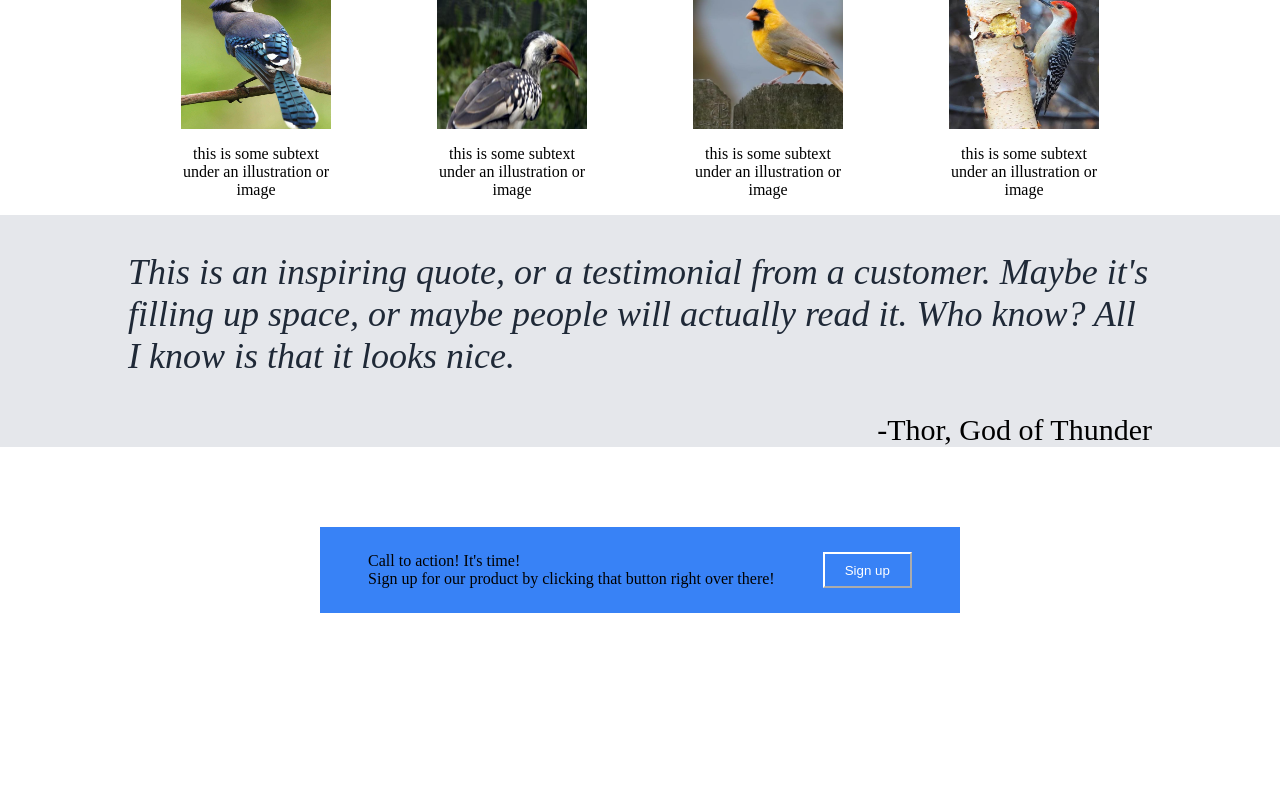
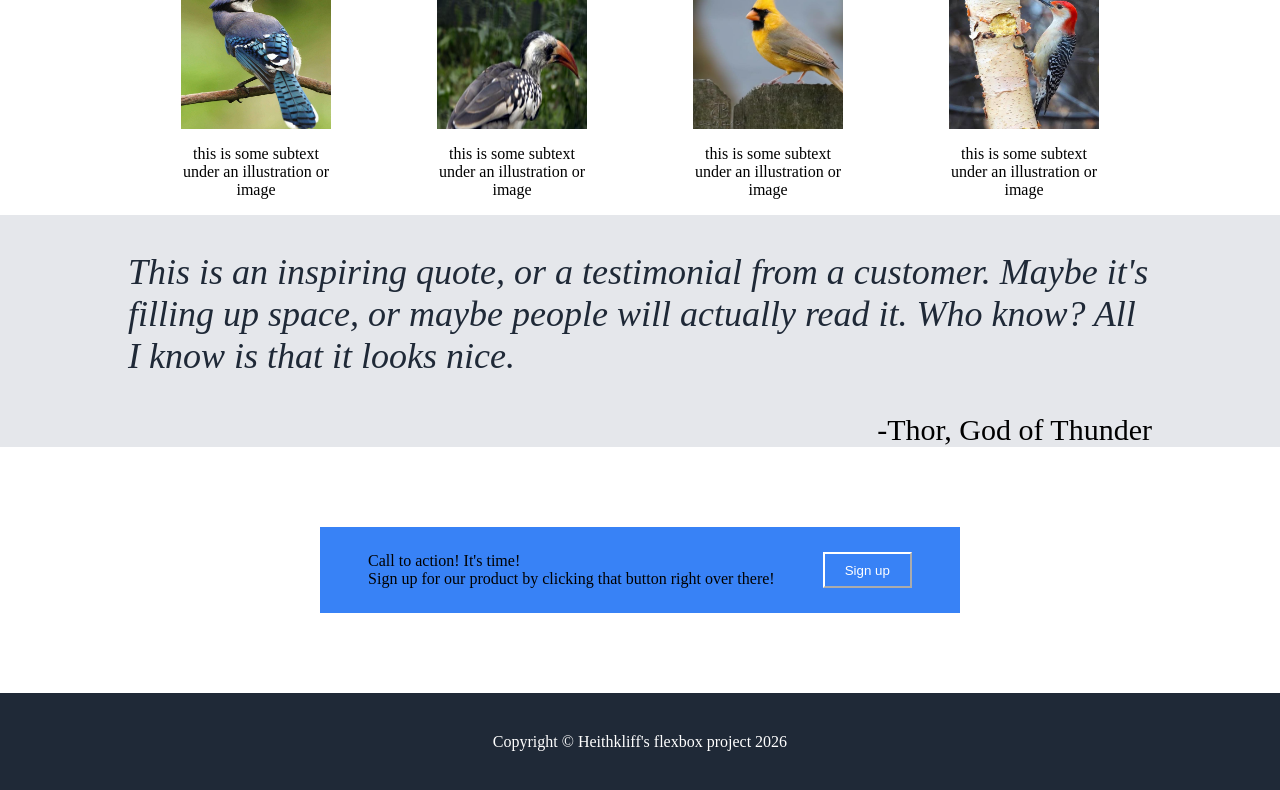
Before and after one commit to heithkliff/flexbox-assignment, a plain HTML site: page index.html in a window 1280 px wide. Shown: the part 318-1108 px from the top of the page. Before the commit the page ends 1011 px from the top, so only its background shows below. Drawn offline with Linux system fonts and the light colour scheme.

Commit message:
added footer, only need to spruce up the site along with project specs now:)

```diff
--- a/index.html
+++ b/index.html
@@ -62,6 +62,8 @@
             <button class="signup-two">Sign up</button>
         </div>
     </div>
+    <!-- This is the footer of the page-->
+     <div class="footer">Copyright © Heithkliff's flexbox project 2026</div>
 
 </body>
 </html>
--- a/style.css
+++ b/style.css
@@ -130,3 +130,10 @@ ul {
     padding-left: 20px;
     padding-right: 20px;
 }
+
+.footer {
+    text-align: center;
+    color: white;
+    background-color: #1F2937;
+    padding: 5dvh;
+}
```
Also changed, not shown: 1 other file.
